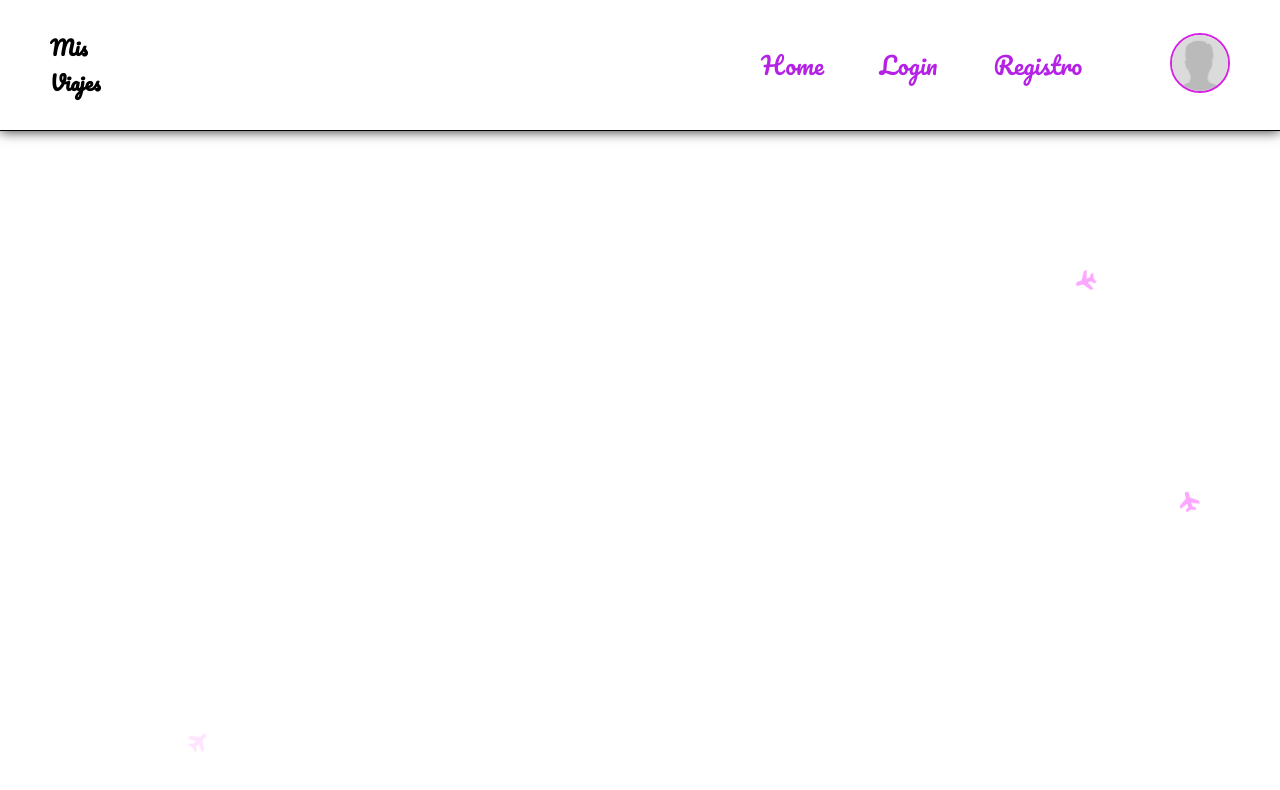
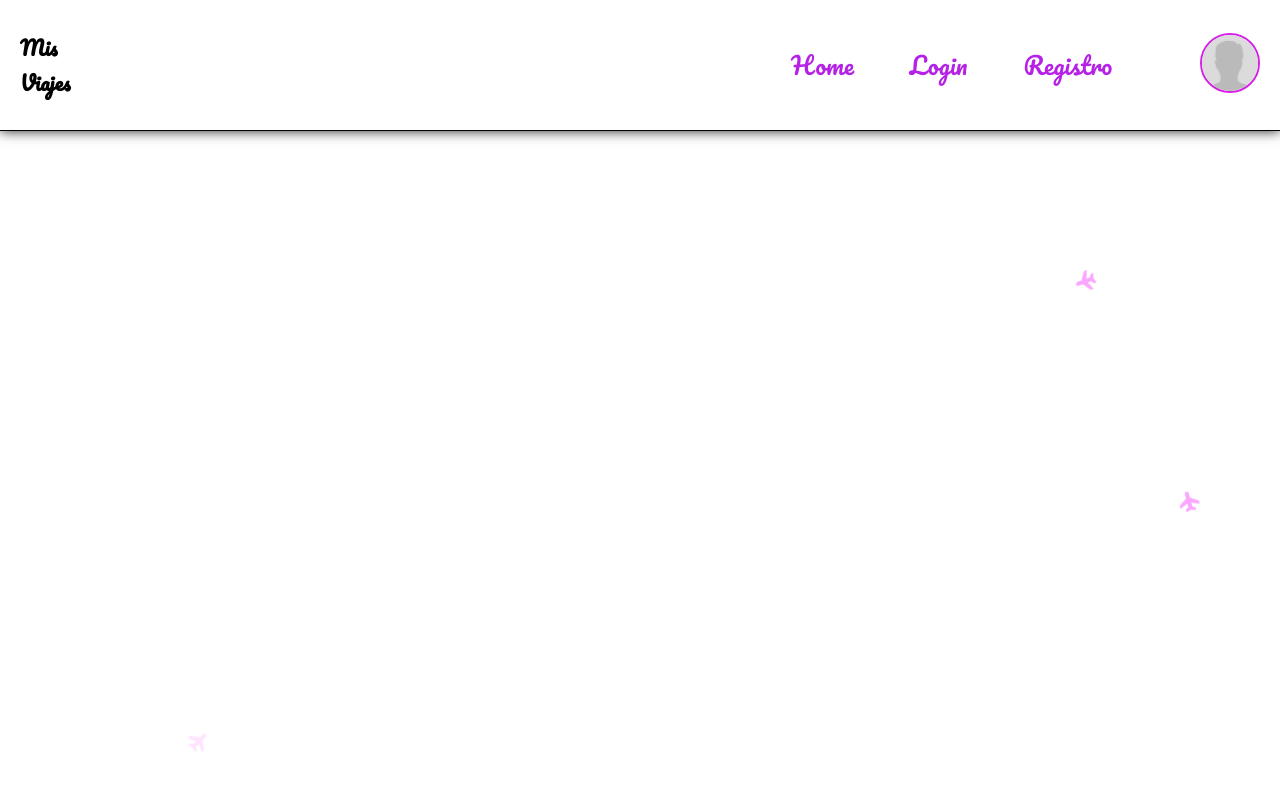
Before and after one commit to griloxx/frontendMisViajes, a React (Vite) app: page / in a window 1280 px wide. Shown: the top 790 px of the page. Built offline with nearby package versions, Linux system fonts and the light colour scheme.

Commit message:
padding header

```diff
--- a/src/Styles/header.css
+++ b/src/Styles/header.css
@@ -8,7 +8,7 @@
   justify-content: space-between;
   width: 100%;
   font-family: var(--fuente-titulos);
-  padding: 3rem 5rem 3rem 5rem;
+  padding: 3rem 2rem 3rem 2rem;
   border-bottom: 0.1rem solid #000;
   box-shadow: 0 0 1.2rem var(--negro);
 }
```
